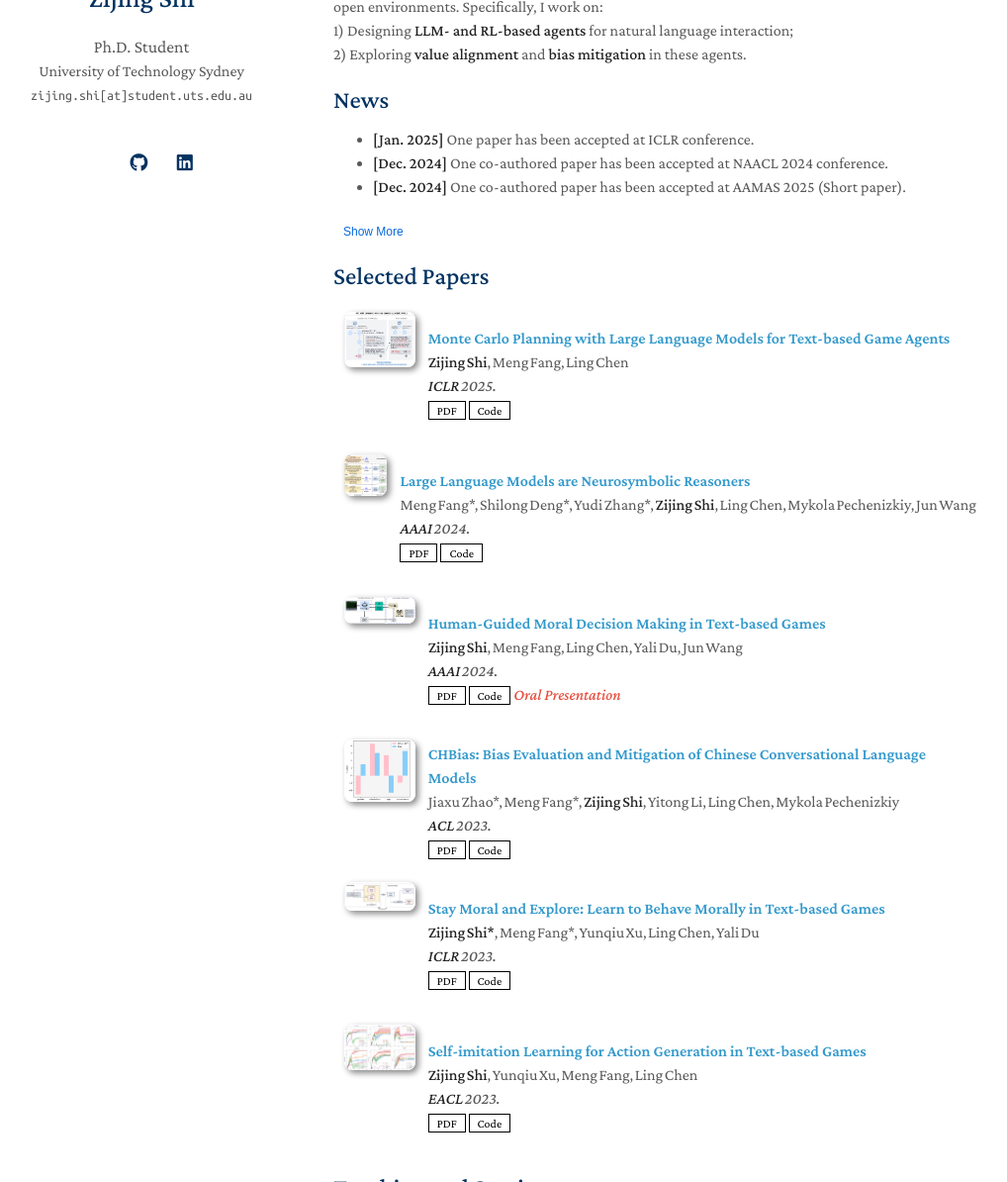
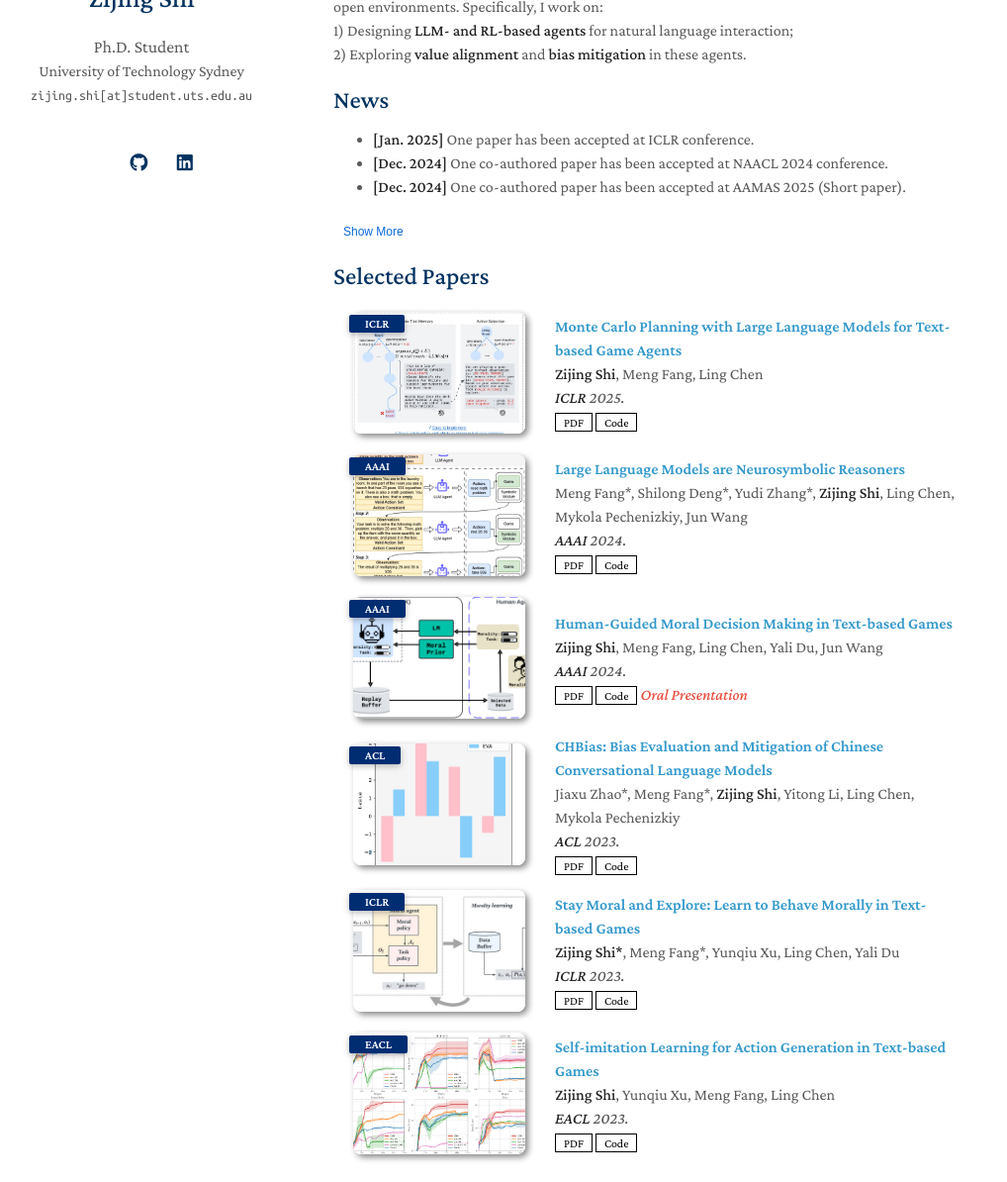
Before and after one commit to winni18/winni18.github.io, a Jekyll site: the page built from index.md, in a window 1280 px wide and 1400 px high, cut to the strip 206-1400 px from the top of the window. Shown: the whole strip at 99% size, without its empty margins (133-1151 px from the left). Built offline with Jekyll 4.4.1, drawn with Linux system fonts in a browser that asks for light colours; nearby versions of some CDN libraries; a style sheet for code colours, icons or effects is not loaded; our own code applies the rules of GitHub Pages for plain Markdown files.

Commit message:
Update publications.md

```diff
--- a/_includes/publications.md
+++ b/_includes/publications.md
@@ -3,120 +3,117 @@
 <div class="publications">
 <ol class="bibliography">
 
-<!-- 1 -->
 <li>
-  <div class="pub-row">
-    <div class="col-sm-3 abbr" style="padding:0 6px; width:84px; max-width:84px;">
-      <img src="assets/img/iclr25.jpg" class="teaser img-fluid z-depth-1" style="width:80px; height:auto;">
-      <abbr class="badge">ICLR</abbr>
-    </div>
-    <div class="col-sm-9" style="padding-left:12px;">
-      <div class="title"><a href="https://arxiv.org/abs/2504.16855">Monte Carlo Planning with Large Language Models for Text‑based Game Agents</a></div>
-      <div class="author"><strong>Zijing Shi</strong>, Meng Fang, Ling Chen</div>
-      <div class="periodical"><em><strong>ICLR</strong> 2025.</em></div>
-      <div class="links">
-        <a href="https://arxiv.org/abs/2504.16855" class="btn btn-sm z-depth-0" role="button" target="_blank" style="font-size:12px;">PDF</a>
-        <a href="https://textgamer.github.io/mc-dml" class="btn btn-sm z-depth-0" role="button" target="_blank" style="font-size:12px;">Code</a>
-      </div>
+<div class="pub-row">
+  <div class="col-sm-3 abbr" style="position: relative;padding-right: 15px;padding-left: 15px;">
+    <img src="assets/img/iclr25.jpg" class="teaser img-fluid z-depth-1" style="max-width: 100%; max-height: 100%;">
+    <abbr class="badge">ICLR</abbr>
+  </div>
+  <div class="col-sm-9" style="position: relative;padding-right: 15px;padding-left: 20px;">
+    <div class="title"><a href="https://arxiv.org/abs/2504.16855">Monte Carlo Planning with Large Language Models for Text-based Game Agents</a></div>
+    <div class="author"><strong>Zijing Shi</strong>, Meng Fang, Ling Chen</div>
+    <div class="periodical"><em><strong>ICLR</strong> 2025.</em></div>
+    <div class="links">
+      <a href="https://arxiv.org/abs/2504.16855" class="btn btn-sm z-depth-0" role="button" target="_blank" style="font-size:12px;">PDF</a>
+      <a href="https://textgamer.github.io/mc-dml" class="btn btn-sm z-depth-0" role="button" target="_blank" style="font-size:12px;">Code</a>
     </div>
   </div>
+</div>
 </li>
 
-<!-- 2 -->
 <li>
-  <div class="pub-row">
-    <div class="col-sm-3 abbr" style="padding:0 6px; width:84px; max-width:84px;">
-      <img src="assets/img/aaai24_1.png" class="teaser img-fluid z-depth-1" style="width:80px; height:auto;">
-      <abbr class="badge">AAAI</abbr>
-    </div>
-    <div class="col-sm-9" style="padding-left:12px;">
-      <div class="title"><a>Large Language Models are Neurosymbolic Reasoners</a></div>
-      <div class="author">Meng Fang*, Shilong Deng*, Yudi Zhang*, <strong>Zijing Shi</strong>, Ling Chen, Mykola Pechenizkiy, Jun Wang</div>
-      <div class="periodical"><em><strong>AAAI</strong> 2024.</em></div>
-      <div class="links">
-        <a href="https://arxiv.org/abs/2401.09334" class="btn btn-sm z-depth-0" role="button" target="_blank" style="font-size:12px;">PDF</a>
-        <a href="https://github.com/hyintell/LLMSymbolic" class="btn btn-sm z-depth-0" role="button" target="_blank" style="font-size:12px;">Code</a>
-      </div>
+<div class="pub-row">
+  <div class="col-sm-3 abbr" style="position: relative;padding-right: 15px;padding-left: 15px;">
+    <img src="assets/img/aaai24_1.png" class="teaser img-fluid z-depth-1" style="max-width: 100%; max-height: 100%;">
+    <abbr class="badge">AAAI</abbr>
+  </div>
+  <div class="col-sm-9" style="position: relative;padding-right: 15px;padding-left: 20px;">
+    <div class="title"><a >Large Language Models are Neurosymbolic Reasoners </a></div>
+    <div class="author">Meng Fang*, Shilong Deng*, Yudi Zhang*, <strong>Zijing Shi</strong>, Ling Chen, Mykola Pechenizkiy, Jun Wang</div>
+    <div class="periodical"><em><strong>AAAI</strong> 2024.</em></div>
+    <div class="links">
+      <a href="https://arxiv.org/abs/2401.09334" class="btn btn-sm z-depth-0" role="button" target="_blank" style="font-size:12px;">PDF</a>
+      <a href="https://github.com/hyintell/LLMSymbolic" class="btn btn-sm z-depth-0" role="button" target="_blank" style="font-size:12px;">Code</a>
     </div>
   </div>
+</div>
 </li>
 
-<!-- 3 -->
 <li>
-  <div class="pub-row">
-    <div class="col-sm-3 abbr" style="padding:0 6px; width:84px; max-width:84px;">
-      <img src="assets/img/aaai24_2.png" class="teaser img-fluid z-depth-1" style="width:80px; height:auto;">
-      <abbr class="badge">AAAI</abbr>
-    </div>
-    <div class="col-sm-9" style="padding-left:12px;">
-      <div class="title"><a>Human‑Guided Moral Decision Making in Text‑based Games</a></div>
-      <div class="author"><strong>Zijing Shi</strong>, Meng Fang, Ling Chen, Yali Du, Jun Wang</div>
-      <div class="periodical"><em><strong>AAAI</strong> 2024.</em></div>
-      <div class="links">
-        <a href="https://kclpure.kcl.ac.uk/ws/portalfiles/portal/241855945/AAAI_humal_3_.pdf" class="btn btn-sm z-depth-0" role="button" target="_blank" style="font-size:12px;">PDF</a>
-        <a href="https://winni18.github.io/" class="btn btn-sm z-depth-0" role="button" target="_blank" style="font-size:12px;">Code</a>
-        <strong><i style="color:#e74d3c">Oral Presentation</i></strong>
-      </div>
+<div class="pub-row">
+  <div class="col-sm-3 abbr" style="position: relative;padding-right: 15px;padding-left: 15px;">
+    <img src="assets/img/aaai24_2.png" class="teaser img-fluid z-depth-1">
+    <abbr class="badge">AAAI</abbr>
+  </div>
+  <div class="col-sm-9" style="position: relative;padding-right: 15px;padding-left: 20px;">
+    <div class="title"><a>Human-Guided Moral Decision Making in Text-based Games</a></div>
+    <div class="author"><strong>Zijing Shi</strong>, Meng Fang, Ling Chen, Yali Du, Jun Wang</div>
+    <div class="periodical"><em><strong>AAAI</strong> 2024.</em></div>
+    <div class="links">
+      <a href="https://kclpure.kcl.ac.uk/ws/portalfiles/portal/241855945/AAAI_humal_3_.pdf" class="btn btn-sm z-depth-0" role="button" target="_blank" style="font-size:12px;">PDF</a>
+      <a href="https://winni18.github.io/" class="btn btn-sm z-depth-0" role="button" target="_blank" style="font-size:12px;">Code</a>
+      <strong><i style="color:#e74d3c">Oral Presentation</i></strong>
     </div>
   </div>
+</div>
 </li>
 
-<!-- 4 -->
 <li>
-  <div class="pub-row">
-    <div class="col-sm-3 abbr" style="padding:0 6px; width:84px; max-width:84px;">
-      <img src="assets/img/acl2023.png" class="teaser img-fluid z-depth-1" style="width:80px; height:auto;">
-      <abbr class="badge">ACL</abbr>
-    </div>
-    <div class="col-sm-9" style="padding-left:12px;">
-      <div class="title"><a href="https://arxiv.org/abs/2305.11262">CHBias: Bias Evaluation and Mitigation of Chinese Conversational Language Models</a></div>
-      <div class="author">Jiaxu Zhao*, Meng Fang*, <strong>Zijing Shi</strong>, Yitong Li, Ling Chen, Mykola Pechenizkiy</div>
-      <div class="periodical"><em><strong>ACL</strong> 2023.</em></div>
-      <div class="links">
-        <a href="https://arxiv.org/abs/2305.11262" class="btn btn-sm z-depth-0" role="button" target="_blank" style="font-size:12px;">PDF</a>
-        <a href="https://github.com/hyintell/CHBias" class="btn btn-sm z-depth-0" role="button" target="_blank" style="font-size:12px;">Code</a>
-      </div>
+<div class="pub-row">
+  <div class="col-sm-3 abbr" style="position: relative;padding-right: 15px;padding-left: 15px;">
+    <img src="assets/img/acl2023.png" class="teaser img-fluid z-depth-1">
+    <abbr class="badge">ACL</abbr>
+  </div>
+  <div class="col-sm-9" style="position: relative;padding-right: 15px;padding-left: 20px;">
+    <div class="title"><a href="https://arxiv.org/abs/2305.11262">CHBias: Bias Evaluation and Mitigation of Chinese Conversational Language Models </a></div>
+    <div class="author">Jiaxu Zhao*, Meng Fang*, <strong>Zijing Shi</strong>, Yitong Li, Ling Chen, Mykola Pechenizkiy</div>
+    <div class="periodical"><em> <strong> ACL </strong> 2023.</em></div>
+    <div class="links">
+      <a href="https://arxiv.org/abs/2305.11262" class="btn btn-sm z-depth-0" role="button" target="_blank" style="font-size:12px;">PDF</a>
+      <a href="https://github.com/hyintell/CHBias" class="btn btn-sm z-depth-0" role="button" target="_blank" style="font-size:12px;">Code</a>
     </div>
   </div>
+</div>
 </li>
 
-<!-- 5 -->
 <li>
-  <div class="pub-row">
-    <div class="col-sm-3 abbr" style="padding:0 6px; width:84px; max-width:84px;">
-      <img src="assets/img/iclr2023.png" class="teaser img-fluid z-depth-1" style="width:80px; height:auto;">
-      <abbr class="badge">ICLR</abbr>
-    </div>
-    <div class="col-sm-9" style="padding-left:12px;">
-      <div class="title"><a href="https://openreview.net/pdf?id=CtS2Rs_aYk">Stay Moral and Explore: Learn to Behave Morally in Text‑based Games</a></div>
-      <div class="author"><strong>Zijing Shi*</strong>, Meng Fang*, Yunqiu Xu, Ling Chen, Yali Du</div>
-      <div class="periodical"><em><strong>ICLR</strong> 2023.</em></div>
-      <div class="links">
-        <a href="https://openreview.net/pdf?id=CtS2Rs_aYk" class="btn btn-sm z-depth-0" role="button" target="_blank" style="font-size:12px;">PDF</a>
-        <a href="https://github.com/winni18/MorAL" class="btn btn-sm z-depth-0" role="button" target="_blank" style="font-size:12px;">Code</a>
-      </div>
+<div class="pub-row">
+  <div class="col-sm-3 abbr" style="position: relative;padding-right: 15px;padding-left: 15px;">
+    <img src="assets/img/iclr2023.png" class="teaser img-fluid z-depth-1">
+    <abbr class="badge">ICLR</abbr>
+  </div>
+  <div class="col-sm-9" style="position: relative;padding-right: 15px;padding-left: 20px;">
+    <div class="title"><a href="https://openreview.net/pdf?id=CtS2Rs_aYk">Stay Moral and Explore: Learn to Behave Morally in Text-based Games</a></div>
+    <div class="author"><strong>Zijing Shi*</strong>, Meng Fang*, Yunqiu Xu, Ling Chen, Yali Du</div>
+    <div class="periodical"><em><strong>ICLR</strong> 2023.</em></div>
+    <div class="links">
+      <a href="https://openreview.net/pdf?id=CtS2Rs_aYk" class="btn btn-sm z-depth-0" role="button" target="_blank" style="font-size:12px;">PDF</a>
+      <a href="https://github.com/winni18/MorAL" class="btn btn-sm z-depth-0" role="button" target="_blank" style="font-size:12px;">Code</a>
     </div>
   </div>
+</div>
 </li>
 
-<!-- 6 -->
+
+
 <li>
-  <div class="pub-row">
-    <div class="col-sm-3 abbr" style="padding:0 6px; width:84px; max-width:84px;">
-      <img src="assets/img/eacl2023.png" class="teaser img-fluid z-depth-1" style="width:80px; height:auto;">
-      <abbr class="badge">EACL</abbr>
-    </div>
-    <div class="col-sm-9" style="padding-left:12px;">
-      <div class="title"><a href="https://aclanthology.org/2023.eacl-main.50.pdf">Self‑imitation Learning for Action Generation in Text‑based Games</a></div>
-      <div class="author"><strong>Zijing Shi</strong>, Yunqiu Xu, Meng Fang, Ling Chen</div>
-      <div class="periodical"><em><strong>EACL</strong> 2023.</em></div>
-      <div class="links">
-        <a href="https://aclanthology.org/2023.eacl-main.50.pdf" class="btn btn-sm z-depth-0" role="button" target="_blank" style="font-size:12px;">PDF</a>
-        <a href="https://github.com/winni18/CSM" class="btn btn-sm z-depth-0" role="button" target="_blank" style="font-size:12px;">Code</a>
-      </div>
+<div class="pub-row">
+  <div class="col-sm-3 abbr" style="position: relative;padding-right: 15px;padding-left: 15px;">
+    <img src="assets/img/eacl2023.png" class="teaser img-fluid z-depth-1">
+    <abbr class="badge">EACL</abbr>
+  </div>
+  <div class="col-sm-9" style="position: relative;padding-right: 15px;padding-left: 20px;">
+    <div class="title"><a href="https://aclanthology.org/2023.eacl-main.50.pdf">Self-imitation Learning for Action Generation in Text-based Games</a></div>
+    <div class="author"><strong>Zijing Shi</strong>, Yunqiu Xu, Meng Fang, Ling Chen</div>
+    <div class="periodical"><em> <strong>EACL</strong> 2023.</em></div>
+    <div class="links">
+      <a href="https://aclanthology.org/2023.eacl-main.50.pdf" class="btn btn-sm z-depth-0" role="button" target="_blank" style="font-size:12px;">PDF</a>
+      <a href="https://github.com/winni18/CSM" class="btn btn-sm z-depth-0" role="button" target="_blank" style="font-size:12px;">Code</a>
     </div>
   </div>
+</div>
 </li>
+
 
 </ol>
 </div>
```
